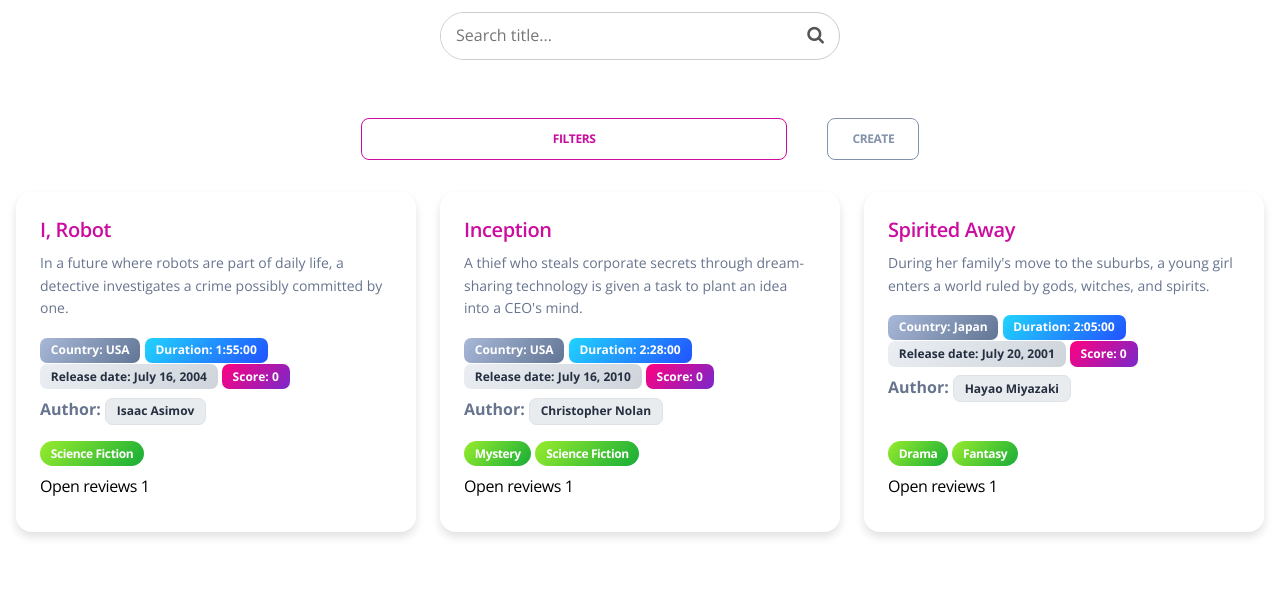
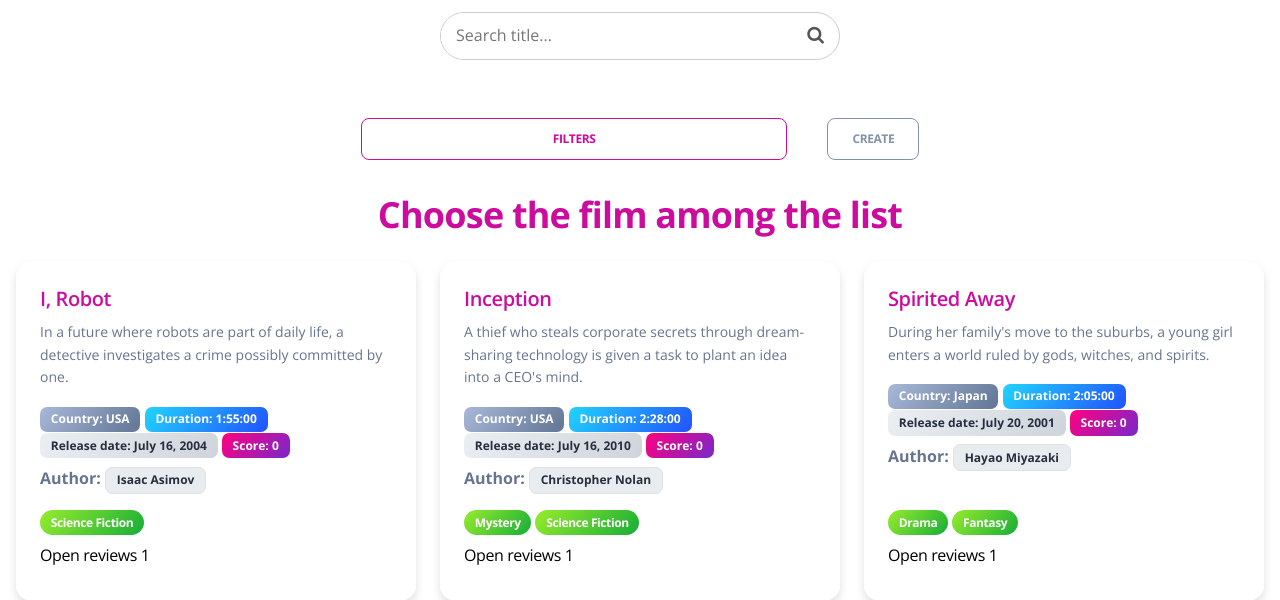
Before and after one commit to RomanSapunGit/media-vault, a Django app: page /films/ in a window 1280 px wide. Shown: the part 134-734 px from the top of the page. Run offline with Django 5.2, Linux system fonts and the light colour scheme; a user stored in the database is signed in; data comes from the database, SQL or seed files in the repository; some libraries are stand-ins or nearby versions.

Commit message:
style(film templates): add heading for clarity on film pages

```diff
--- a/templates/media/detail/film_detail.html
+++ b/templates/media/detail/film_detail.html
@@ -11,6 +11,7 @@
 
   <div class="py-10 row g-4 justify-content-center">
     <div class="col-md-6 col-lg-7">
+    <h2 class="text-primary">Detail page: {{ film.title }}</h2>
       <div class="card shadow-sm h-100">
         <div class="card-body d-flex flex-column">
 
--- a/templates/media/list/film_list.html
+++ b/templates/media/list/film_list.html
@@ -11,7 +11,9 @@
 {% endblock %}
 
 {% block media_content %}
-
+  <div class="d-flex flex-column gap-4 flex-md-row justify-content-center mb-3">
+  <h2 class="text-primary">Choose the film among the list</h2>
+  </div>
   <div class="mx-1 row g-4 justify-content-center">
     {% for film in film_list %}
       <div class="col-md-6 col-lg-4">
```
